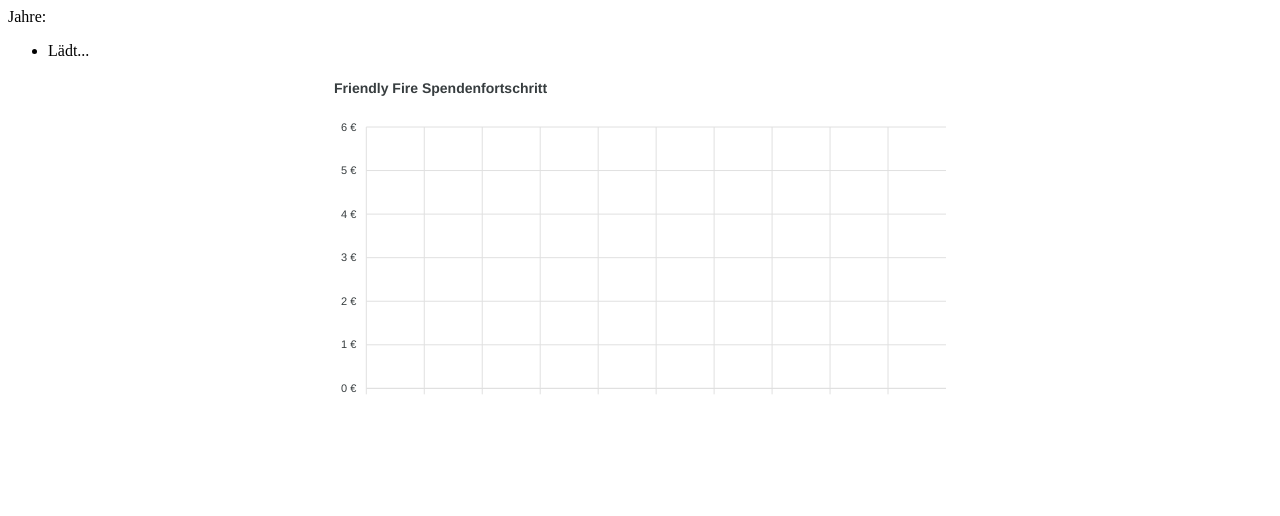
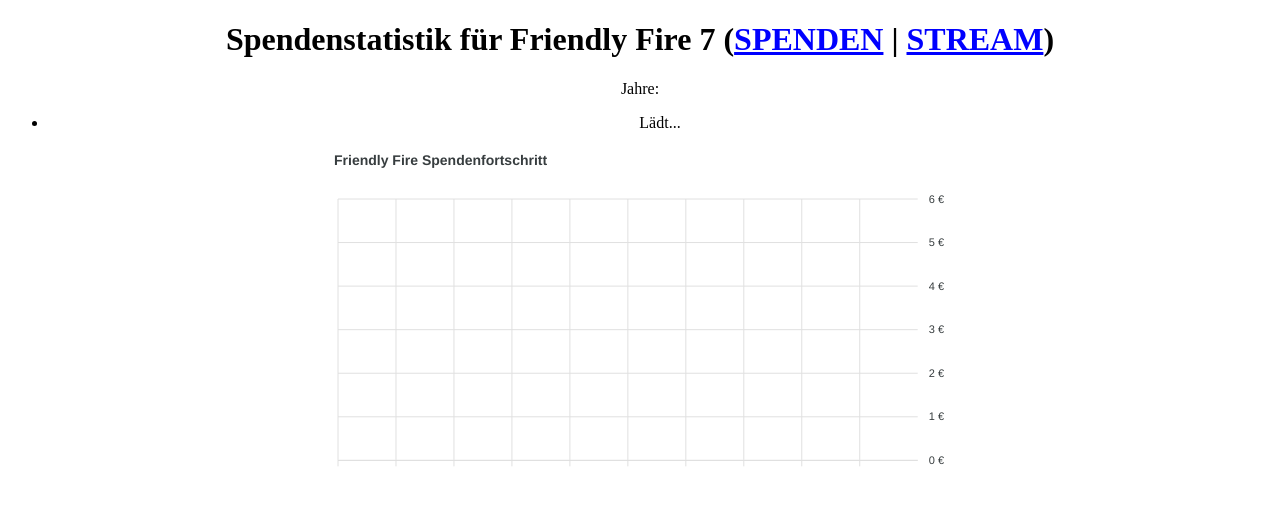
Before and after one commit to kaenganxt/FriendlyFireStats, a plain HTML site: page static/index.html in a window 1280 px wide. Drawn offline with nearby package versions, Linux system fonts and the light colour scheme; no server answers.

Commit message:
Improve layout

```diff
--- a/static/index.html
+++ b/static/index.html
@@ -1,15 +1,18 @@
 <!DOCTYPE html>
 <html>
     <head>
-        <title>FriendlyFire Donation Tracker</title>
+        <title>FriendlyFire Spendenstatistik</title>
         <script src="https://cdn.jsdelivr.net/npm/apexcharts"></script>
         <script src="/script.js"></script>
         <meta charset="utf-8"/>
         <link rel="stylesheet" type="text/css" href="/style.css" media="screen" />
     </head>
     <body>
-        Jahre:
-        <ul id="years"><li>Lädt...</li></ul>
+        <h1>Spendenstatistik für Friendly Fire 7
+            (<a href="https://www.betterplace.org/de/fundraising-events/39665-friendly-fire-7">SPENDEN</a> |
+            <a href="https://www.twitch.tv/gronkh">STREAM</a>)</h1>
+        Jahre: <ul id="years"><li>Lädt...</li></ul>
         <div id="donations"></div>
+        <div id="donation_count"></div>
     </body>
 </html>
--- a/static/script.js
+++ b/static/script.js
@@ -18,7 +18,8 @@ function createChart() {
     let options = {
         series: [],
         chart: {
-            id: 'realtime',
+            id: 'donation_amount',
+            group: "friendlyfire",
             height: 350,
             type: 'line',
             animations: {
@@ -36,16 +37,18 @@ function createChart() {
             },
             selection: {
                 xaxis: {
-                    min: Date.parse('04 Dec ' + currentYear + ' 12:00:00 CET'),
-                    max: Date.parse('05 Dec ' + currentYear + ' 12:00:00 CET'),
+                    min: Date.parse(currentYear + '-12-04T12:00:00+01:00'),
+                    max: Date.parse(currentYear + '-12-05T12:00:00+01:00'),
                 }
             }
         },
+        colors: ["#faa422", "#35B289"],
         dataLabels: {
             enabled: false
         },
         stroke: {
-            curve: 'smooth'
+            curve: 'stepline',
+            dashArray: [0, 8],
         },
         title: {
             text: 'Friendly Fire Spendenfortschritt',
@@ -58,6 +61,7 @@ function createChart() {
             type: 'datetime'
         },
         yaxis: {
+            opposite: true,
             labels: {
                 formatter: function (value) {
                     if (!value) {
@@ -89,85 +93,93 @@ function createChart() {
         },
         theme: {
             mode: "light",
-            monochrome: {
-                enabled: true,
-                color: "#faa422",
-
-            }
+            palette: 'palette1'
         },
         annotations: {
             yaxis: [
             {
                 y: 170000,
-                borderColor: '#D27E05',
+                borderColor: '#038C5F',
                 label: {
-                    borderColor: '#D27E05',
+                    borderWidth: 0,
+                    position: "left",
                     style: {
                         color: '#fff',
-                        background: '#D27E05'
+                        background: '#038C5F'
                     },
                     text: 'Friendly Fire 1',
-                    offsetY: 15
+                    offsetY: 15,
+                    offsetX: 75
                 }
             },
             {
                 y: 200000,
-                borderColor: '#D27E05',
+                borderColor: '#038C5F',
                 label: {
-                borderColor: '#D27E05',
+                    borderWidth: 0,
+                    position: "left",
                     style: {
                         color: '#fff',
-                    background: '#D27E05'
+                        background: '#038C5F'
                     },
-                text: 'Friendly Fire 2'
+                    text: 'Friendly Fire 2',
+                    offsetX: 75
                 }
             },
             {
                 y: 470000,
-                borderColor: '#D27E05',
+                borderColor: '#038C5F',
                 label: {
-                borderColor: '#D27E05',
+                    borderWidth: 0,
+                    position: "left",
                     style: {
                         color: '#fff',
-                    background: '#D27E05'
+                        background: '#038C5F'
                     },
-                text: 'Friendly Fire 3'
+                    text: 'Friendly Fire 3',
+                    offsetX: 75
                 }
             },
             {
                 y: 620000,
-                borderColor: '#D27E05',
+                borderColor: '#038C5F',
                 label: {
-                borderColor: '#D27E05',
+                    borderWidth: 0,
+                    position: "left",
                     style: {
                         color: '#fff',
-                    background: '#D27E05'
+                        background: '#038C5F'
                     },
-                text: 'Friendly Fire 4'
+                    text: 'Friendly Fire 4',
+                    offsetX: 75
                 }
             },
             {
                 y: 730000,
-                borderColor: '#D27E05',
+                borderColor: '#038C5F',
                 label: {
-                borderColor: '#D27E05',
+                    borderWidth: 0,
+                    position: "left",
                     style: {
                         color: '#fff',
-                    background: '#D27E05'
+                        background: '#038C5F'
                     },
-                text: 'Friendly Fire 5'
+                    text: 'Friendly Fire 5',
+                    offsetX: 75
                 }
             },
             {
                 y: 1052548,
-                borderColor: '#fab142',
+                borderColor: '#35B289',
                 label: {
-                borderColor: '#fab142',
+                    borderWidth: 0,
+                    position: "left",
                     style: {
                         color: '#fff',
-                    background: '#fab142'
+                        background: '#35B289'
                     },
-                text: 'Friendly Fire 6'
+                    text: 'Friendly Fire 6',
+                    offsetX: 75
                 }
             }
             ]
@@ -197,15 +209,18 @@ function updateChart(year) {
 
     let series = chart.w.config.series;
     let newData = [];
-    for (let data of series) {
-        if (data.name != year) {
-            newData.push(data);
+    let oldId = series.length;
+    for (let id in series) {
+        if (series[id].name != year) {
+            newData[id] = series[id];
+        } else {
+            oldId = id;
         }
     }
-    newData.push({
+    newData[oldId] = {
         name: year,
         data: render_data
-    });
+    };
 
     chart.updateSeries(newData);
 }
--- a/static/style.css
+++ b/static/style.css
@@ -1,5 +1,12 @@
 #donations {
     max-width: 50%;
     margin:auto;
+}
 
+body {
+    text-align: center;
 }
+
+a, a:visited, a:hover {
+    color:blue;
+}
```
Lines whose indentation alone changed are shown as unchanged.
